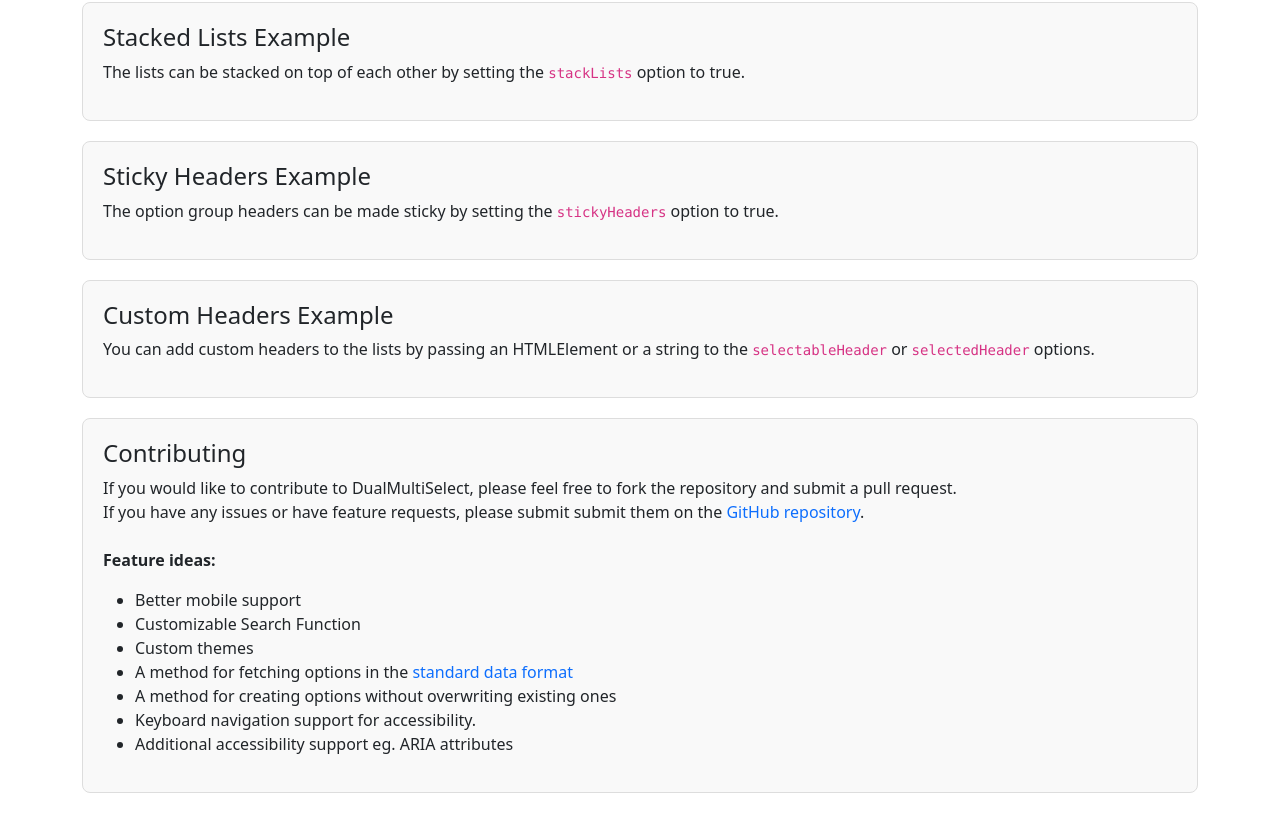
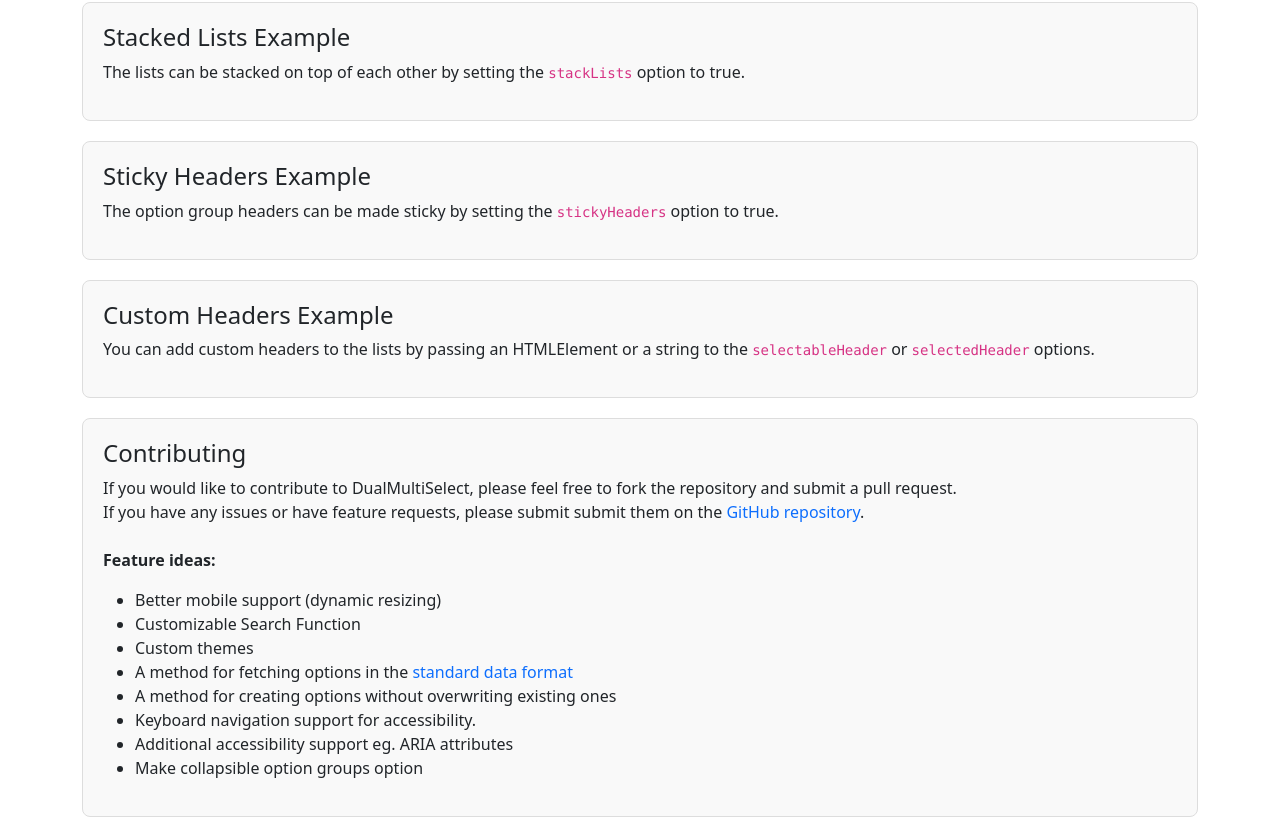
Before and after one commit to hhoweson/DualMultiSelect, a website built with Vite: page demo/index.html in a window 1280 px wide. Shown: the part 3113-3950 px from the top of the page. Before the commit the page ends 3926 px from the top, so only its background shows below. Built offline with nearby package versions, Linux system fonts and the light colour scheme.

Commit message:
docs: edit feature ideas

```diff
--- a/demo/index.html
+++ b/demo/index.html
@@ -499,13 +499,14 @@
                     <br><br>
                     <b>Feature ideas:</b>
                     <ul>
-                        <li>Better mobile support</li>
+                        <li>Better mobile support (dynamic resizing)</li>
                         <li>Customizable Search Function</li>
                         <li>Custom themes</li>
                         <li>A method for fetching options in the <a href="#dataFormat">standard data format</a></li>
                         <li>A method for creating options without overwriting existing ones</li>
                         <li>Keyboard navigation support for accessibility.</li>
                         <li>Additional accessibility support eg. ARIA attributes</li>
+                        <li>Make collapsible option groups option</li>
                     </ul>
                 </p>
             </section>
```
